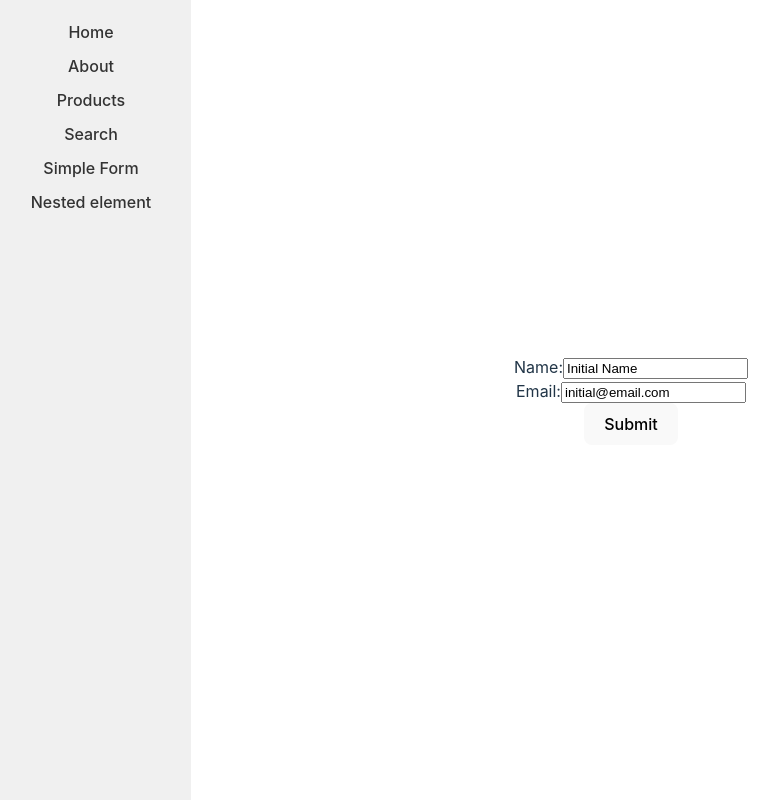
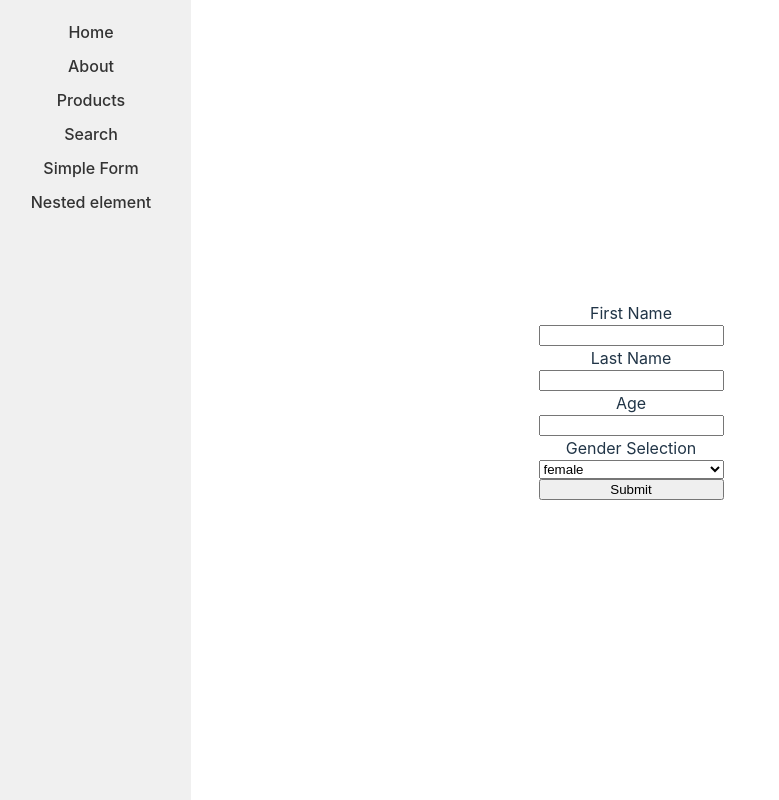
Before and after one commit to YuriiZadorozhnyi/react-playground, a React (Vite) app: page /simple-form in a window 1280 px wide. Shown: the whole page, without its empty margins (9-788 px from the left). Built offline with nearby package versions, Linux system fonts and the light colour scheme.

Commit message:
ReactHookForm

```diff
--- a/package.json
+++ b/package.json
@@ -12,6 +12,7 @@
   "dependencies": {
     "react": "^18.2.0",
     "react-dom": "^18.2.0",
+    "react-hook-form": "^7.45.1",
     "react-router": "^6.14.0",
     "react-router-dom": "^6.14.0"
   },
--- a/src/App.tsx
+++ b/src/App.tsx
@@ -6,7 +6,7 @@ import Test from "./Test.tsx";
 import {lazy, Suspense} from "react";
 import Search from "./Search/Search.tsx";
 import Nested from "./components/Nested.tsx";
-import FormWithState from "./components/FormWithState.tsx";
+import ReactHookForm from "./components/ReactHookForm.tsx";
 
 const Products = lazy(() => import("./Products"));
 
@@ -21,7 +21,7 @@ function App() {
                 <Route path="/about" element={<Test text={'about'}/>} />
                 <Route path="/products" element={<Products />} />
                 <Route path="/search" element={<Search />} />
-                <Route path="/simple-form" element={<FormWithState />} />
+                <Route path="/simple-form" element={<ReactHookForm />} />
                 <Route path="/nested-element" element={<Nested><span>Some nested text</span></Nested>} />
               </Routes>
           </Suspense>
--- /dev/null
+++ b/src/components/ReactHookForm.tsx
@@ -0,0 +1,50 @@
+import { useForm, SubmitHandler } from "react-hook-form"
+
+enum GenderEnum {
+    female = "female",
+    male = "male",
+    other = "other",
+}
+
+interface IFormInput {
+    firstName: string;
+    lastName: string;
+    age: number;
+    gender: GenderEnum;
+}
+
+type FormInputKeys = keyof IFormInput;
+
+export default function ReactHookForm() {
+    const { register, handleSubmit, watch, formState: { errors }, } = useForm<IFormInput>();
+
+    const onSubmit: SubmitHandler<IFormInput> = (data) => {
+        console.log(data)
+    }
+
+    console.log("firstName value was changed: " + watch("firstName"));
+
+    return (
+        <form onSubmit={handleSubmit(onSubmit)} style={{ display: 'flex', flexDirection: 'column' }}>
+            <label>First Name</label>
+            <input {...register("firstName", { required: true, maxLength: 20 })} />
+
+            <label>Last Name</label>
+            <input {...register("lastName", { pattern: /^[A-Za-z]+$/i, required: true, maxLength: 20 })} />
+
+            <label>Age</label>
+            <input type="number" {...register("age", { min: 5, max: 50, required: true })} />
+            {errors.age && <span style={{ color: 'red' }}>Age must be between 5 and 50</span>}
+
+            <label>Gender Selection</label>
+            <select {...register("gender", { required: true })}>
+                <option value="female">female</option>
+                <option value="male">male</option>
+                <option value="other">other</option>
+            </select>
+
+            {errors && Object.keys(errors).map(error => <p style={{ color: 'red' }} key={error}>{`${error}:${errors[error as FormInputKeys]?.type}`}</p>)}
+            <input type="submit" />
+        </form>
+    )
+}
```
Also changed, not shown: 1 other file (tests, documents, lock files or other folders).
